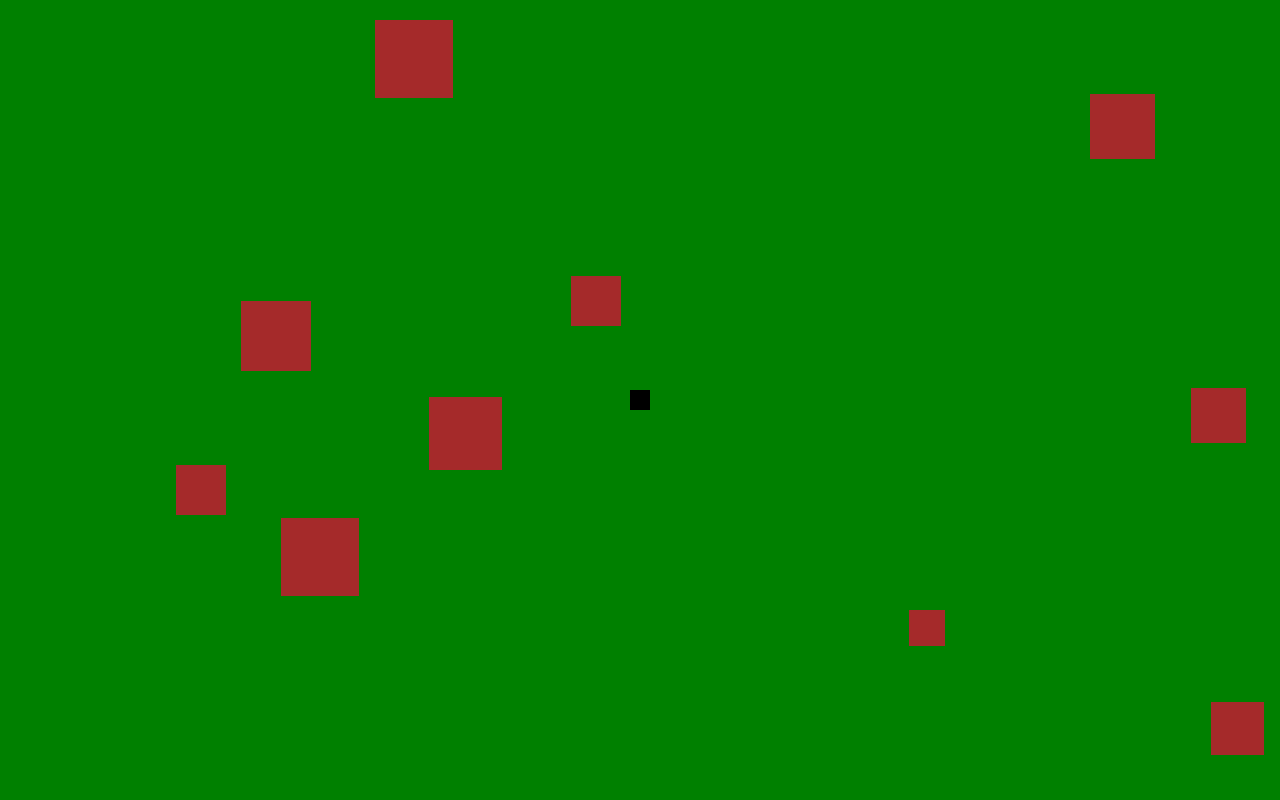
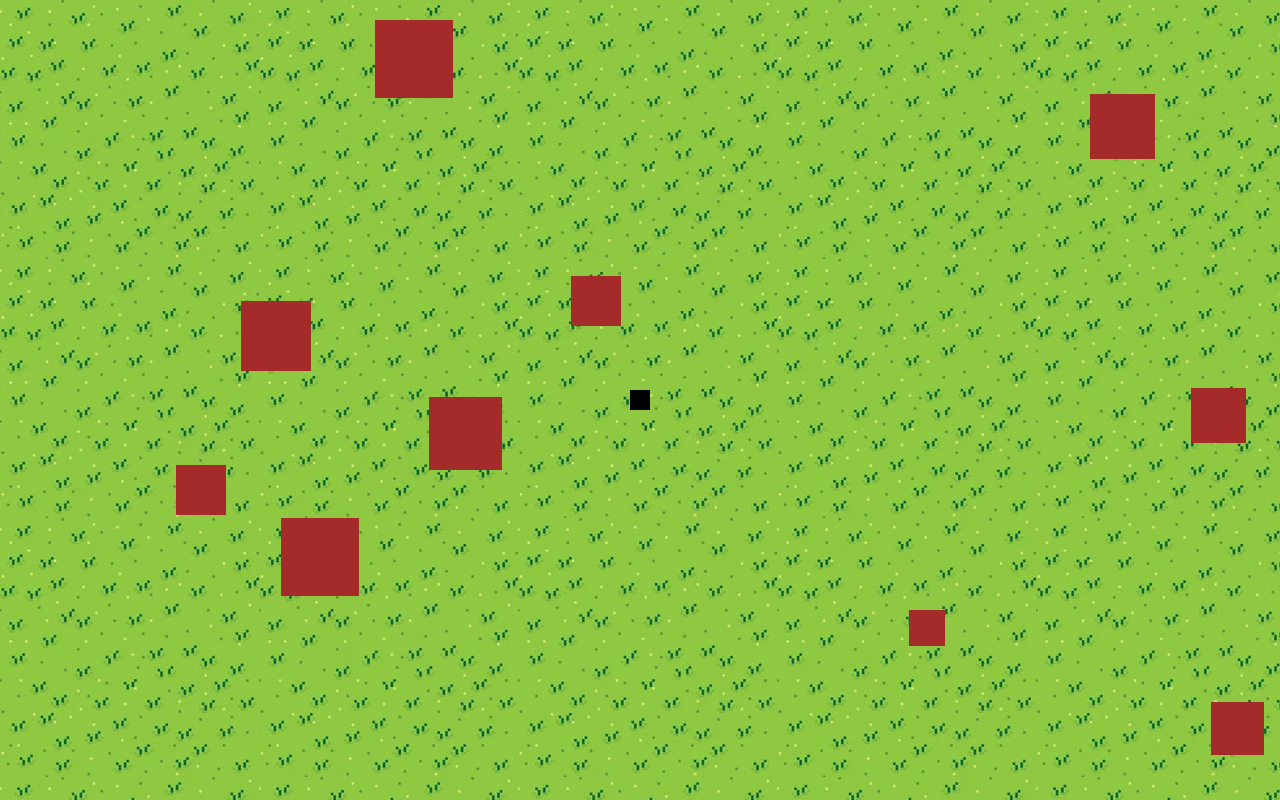
Before and after one commit to Caussz/FabricaBattle, a plain HTML site: page src/pages/game.html in a window 1280 px wide. Drawn offline with Linux system fonts and the light colour scheme.

Commit message:
FEAT: Adicionando imagem de fundo no campo de jogo #10

```diff
--- a/src/style/style.css
+++ b/src/style/style.css
@@ -31,11 +31,13 @@ h1 {
 }
 
 .game-field {
+    background-image: url("../assets/image.jpg");
+    background-repeat: repeat;
     width: 100vw;
     height: 100vh;
     background-color: green;
     position: relative;
-    overflow: hidden; /* Adiciona isso para evitar barras de rolagem */
+    overflow: hidden;
 }
 
 .player {
@@ -57,7 +59,7 @@ h1 {
 }
 
 .pause-menu {
-    display: none; /* Inicialmente oculto */
+    display: none;
     position: fixed;
     top: 50%;
     left: 50%;
```
Also changed, not shown: src/assets/image.jpg (added).
